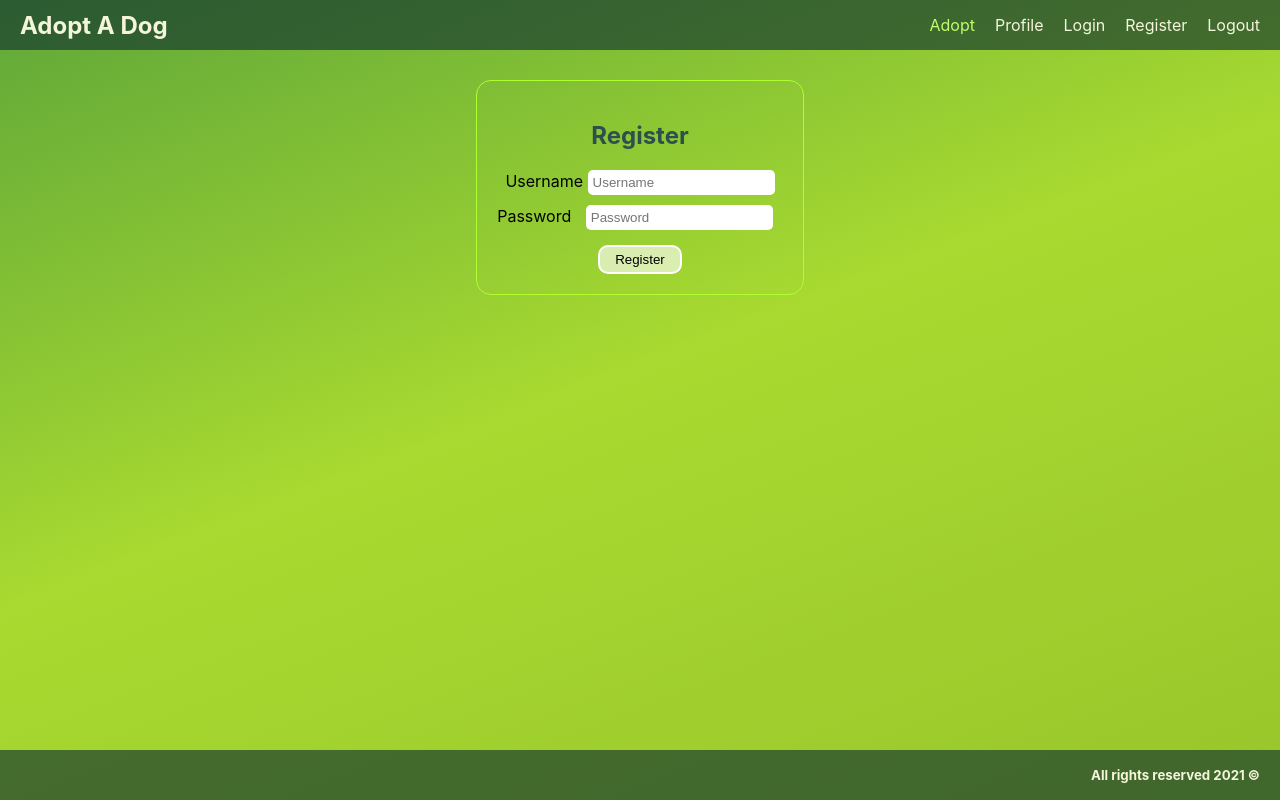
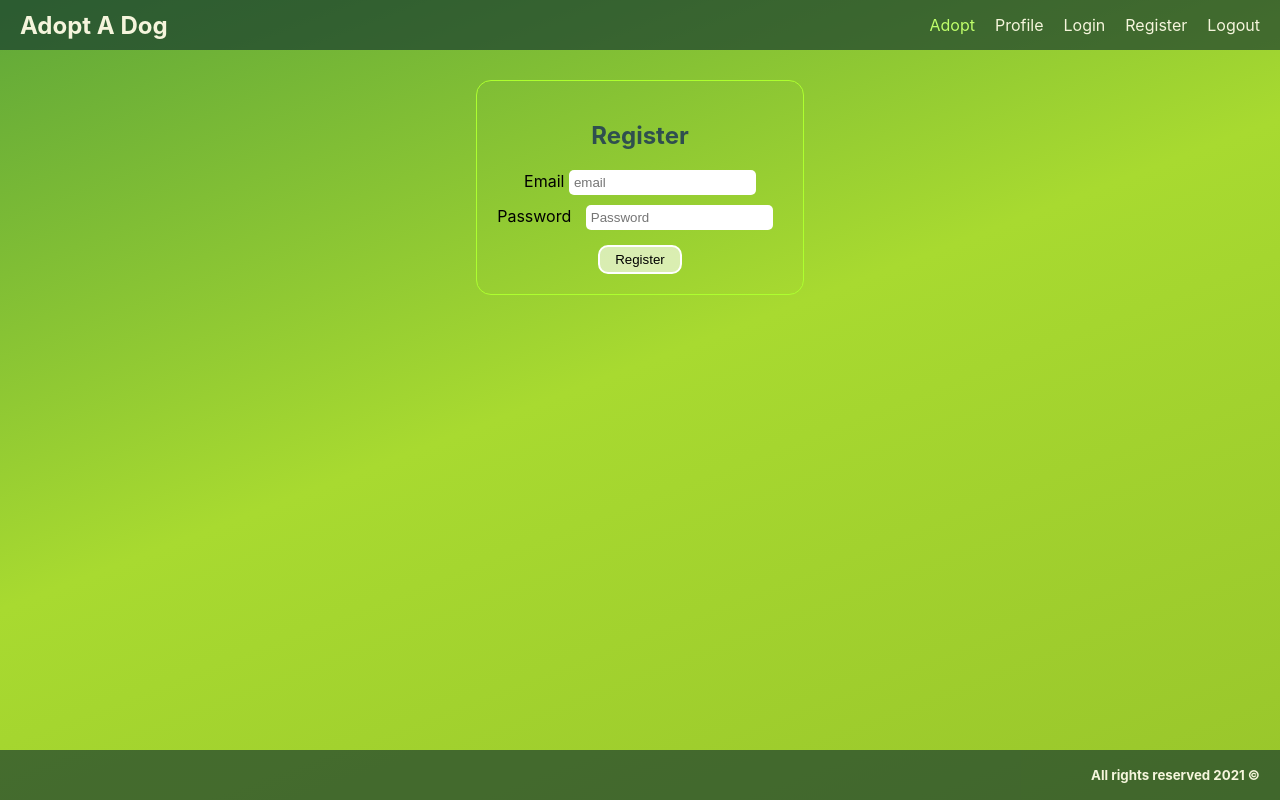
Before and after one commit to StratievMartin/react-adopt-a-dog, a React (Create React App) app: page /register in a window 1280 px wide. Shown: the top 800 px of the page. Built offline with nearby package versions, Linux system fonts and the light colour scheme.

Commit message:
added firebase

```diff
--- a/package.json
+++ b/package.json
@@ -6,6 +6,7 @@
     "@testing-library/jest-dom": "^5.14.1",
     "@testing-library/react": "^11.2.7",
     "@testing-library/user-event": "^12.8.3",
+    "firebase": "^9.4.0",
     "json": "^11.0.0",
     "react": "^17.0.2",
     "react-dom": "^17.0.2",
@@ -40,7 +41,9 @@
   },
   "description": "This project was bootstrapped with [Create React App](https://github.com/facebook/create-react-app).",
   "main": "index.js",
-  "devDependencies": {},
+  "devDependencies": {
+    "webpack-cli": "^4.9.1"
+  },
   "author": "",
   "license": "ISC"
 }
--- a/src/index.js
+++ b/src/index.js
@@ -5,6 +5,7 @@ import './index.css';
 import App from './App';
 import reportWebVitals from './reportWebVitals';
 
+// import firebase from "./utils/firebase"
 ReactDOM.render(
   <React.StrictMode>
     <BrowserRouter>
--- a/src/pages/Auth/Login.js
+++ b/src/pages/Auth/Login.js
@@ -10,8 +10,7 @@ const Login = () => {
   const loginHandler = (e) => {
     e.preventDefault();
     const logData = { username, password };
-    // console.log("login");
-    // console.log(logData);
+
     setIsPending(true);
     fetch("http://localhost:3000/login", {
       method: "POST",
--- a/src/pages/Auth/Register.js
+++ b/src/pages/Auth/Register.js
@@ -1,27 +1,40 @@
 import { useState } from "react";
 import style from "./Form.module.css";
+import { createUserWithEmailAndPassword } from "firebase/auth";
+import {auth} from '../../utils/firebase'
 const Register = () => {
-  const [username, setUsername] = useState([]);
+  const [email, setEmail] = useState([]);
   const [password, setPassword] = useState([]);
 
-  const registerHandler = (e) => {
-    e.preventDefault();
-    console.log("Register");
-    console.log(username, password);
+  const register = async () => {
+    try {
+      const user = await createUserWithEmailAndPassword(auth,email,password);
+      console.log(user);
+    } catch (error) {
+      console.log(error);
+    }
   };
+  // const login = async () => {};
+  // const logout = async () => {};
+
+  // const registerHandler = (e) => {
+  //   e.preventDefault();
+  //   console.log("Register");
+  //   console.log(email, password);
+  // };
   return (
     <form className={style.authForm}>
       <div>
         <h2 className={style.authHeading}>Register</h2>
         <div className="field">
-          <label htmlFor="username">Username </label>
+          <label htmlFor="email">Email </label>
           <input
             type="text"
-            name="username"
-            id="username"
-            placeholder="Username"
-            value={username}
-            onChange={(e) => setUsername(e.target.value)}
+            name="email"
+            id="email"
+            placeholder="email"
+            value={email}
+            onChange={(e) => setEmail(e.target.value)}
           ></input>
         </div>
         <div className="field">
@@ -35,7 +48,7 @@ const Register = () => {
             onChange={(e) => setPassword(e.target.value)}
           ></input>
         </div>
-        <button onClick={registerHandler} className={style.formActionBtn}>
+        <button onClick={register} className={style.formActionBtn}>
           Register
         </button>
       </div>
--- /dev/null
+++ b/src/utils/firebase.js
@@ -0,0 +1,15 @@
+import { initializeApp } from "firebase/app";
+import { getAuth } from "firebase/auth";
+
+const firebaseConfig = {
+  apiKey: "AIzaSyD-leGrp68fvCF_HxkLrE1b0-nYFsVLjts",
+  authDomain: "adopt-a-dog-1716c.firebaseapp.com",
+  projectId: "adopt-a-dog-1716c",
+  storageBucket: "adopt-a-dog-1716c.appspot.com",
+  messagingSenderId: "999594392390",
+  appId: "1:999594392390:web:4a245ce4caffcff35d8347",
+};
+
+const app = initializeApp(firebaseConfig);
+
+export const auth = getAuth(app);
```
Also changed, not shown: 1 other file (tests, documents, lock files or other folders).
